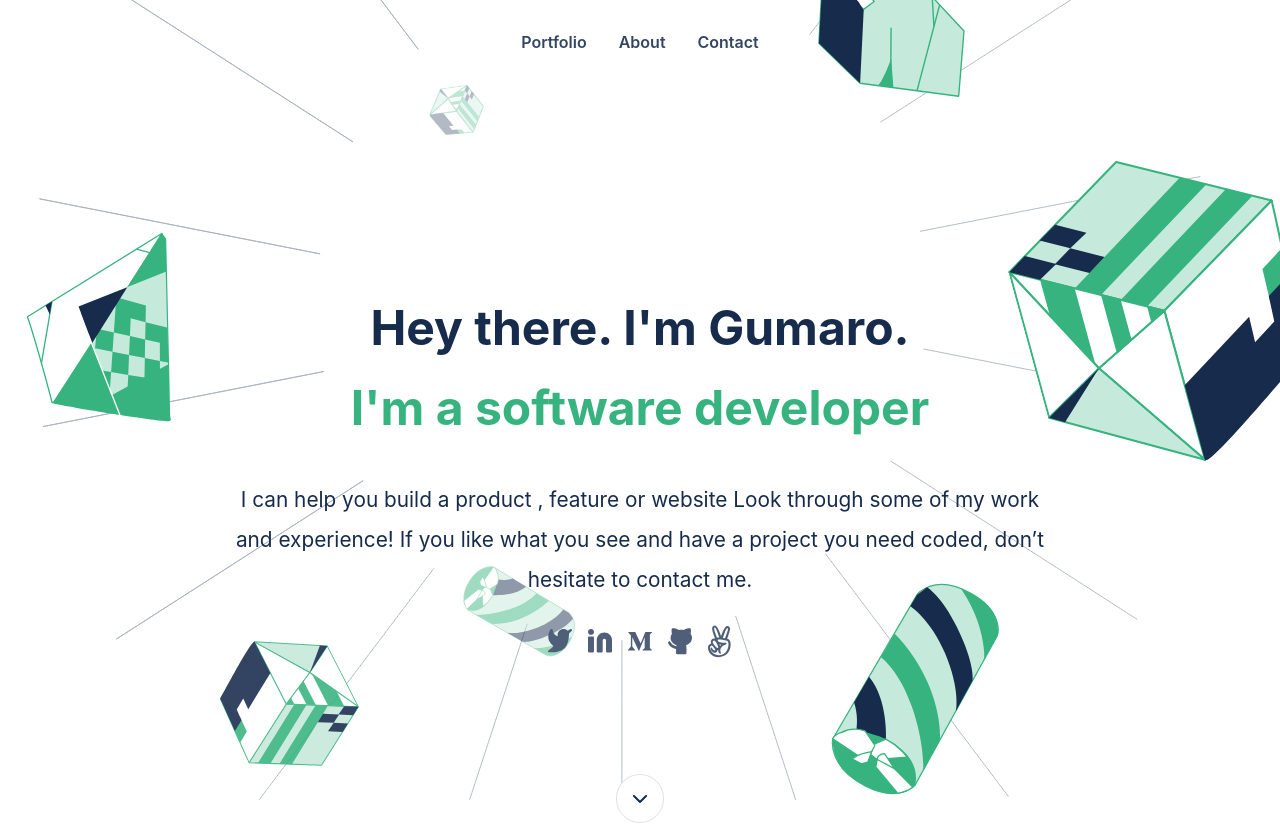
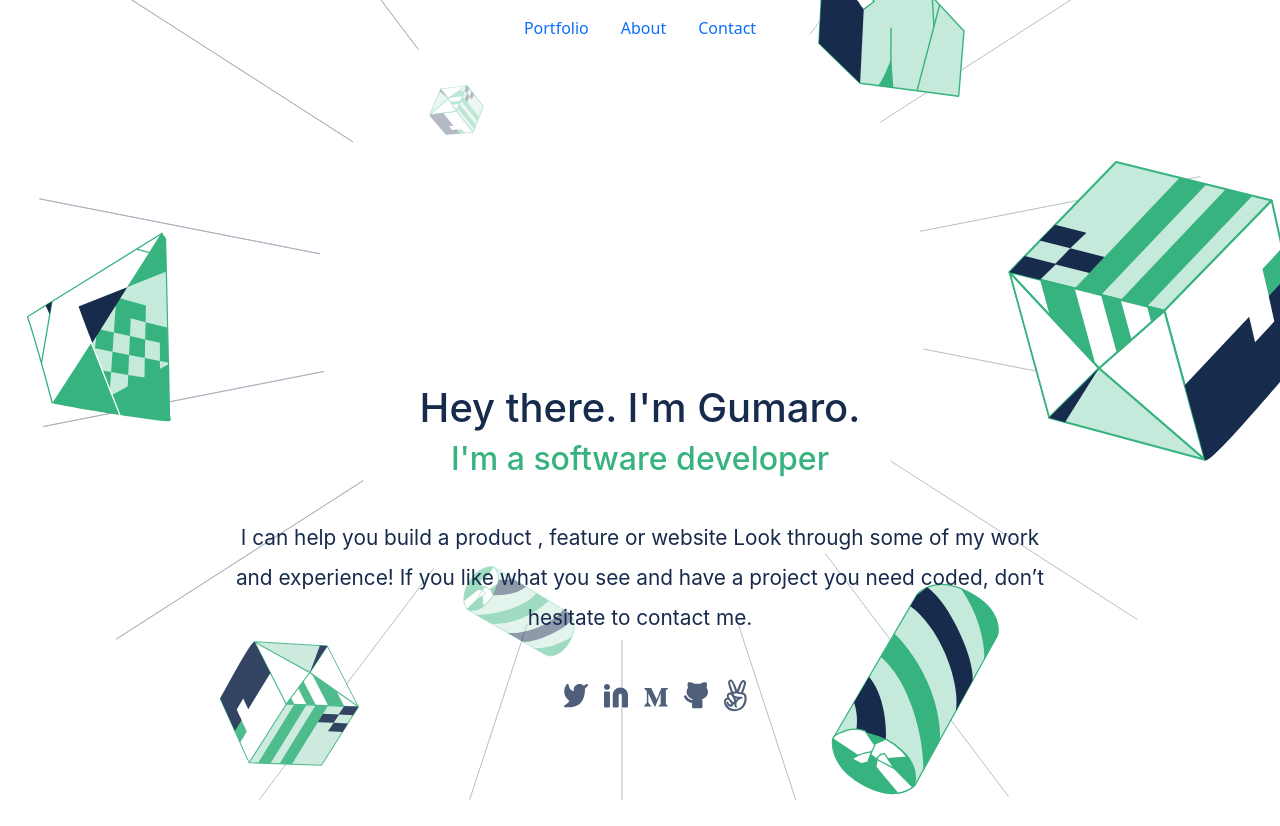
Before and after one commit to Movgto/my-portfolio, a website: page index.html in a window 1280 px wide. Shown: the top 826 px of the page. Drawn offline with nearby package versions, Linux system fonts and the light colour scheme; files whose address does not match are found by name.

Commit message:
Update bootstrap nav

```diff
--- a/index.html
+++ b/index.html
@@ -5,31 +5,38 @@
     <meta charset="UTF-8">
     <meta http-equiv="X-UA-Compatible" content="IE=edge">
     <meta name="viewport" content="width=device-width, initial-scale=1.0">
-    <title>Gumaro Portfolio</title> <!--Make title more descriptive-->
+    <title>Gumaro Portfolio</title>
     <link rel="stylesheet" href="style.css" />
     <link rel="stylesheet" href="./support_styles/works.css" />
     <link rel="stylesheet" href="./support_styles/skills.css" />
     <link rel="stylesheet" href="./support_styles/about_me.css" />
     <link rel="stylesheet" href="./support_styles/contact.css" />
     <link rel="stylesheet" href="./support_styles/responsiveness.css" />
+    <link href="https://cdn.jsdelivr.net/npm/bootstrap@5.3.0/dist/css/bootstrap.min.css" rel="stylesheet" integrity="sha384-9ndCyUaIbzAi2FUVXJi0CjmCapSmO7SnpJef0486qhLnuZ2cdeRhO02iuK6FUUVM" crossorigin="anonymous">
 </head>
 
 <body>
     <div id="header-img"></div>
     <div id="header-img-desktop"></div>
     <div id="padding-ctn">
-        <header id="nav-bar-ctn">
-            <div id="nav-bar">
-                <a href="#works">
+        <header class="container-fluid mt-2">
+            <ul class="nav justify-content-center">
+                <li class="nav-item primary-text">
+                    <a class="nav-link" aria-current="page" href="#works">
                         Portfolio
                     </a>
-                <a href="#about-me">
+                </li>
+                <li class="nav-item">
+                    <a class="nav-link primary-text" href="#about-me">
                         About
                     </a>
-                <a href="#contact">
+                </li>
+                <li class="nav-item primary-text">
+                    <a class="nav-link" href="#contact">
                         Contact
                     </a>
-            </div>
+                </li>
+            </ul>
         </header>
         <nav id="toolbar">
             <div id="menu-button">
```
Lines whose indentation alone changed are shown as unchanged.
